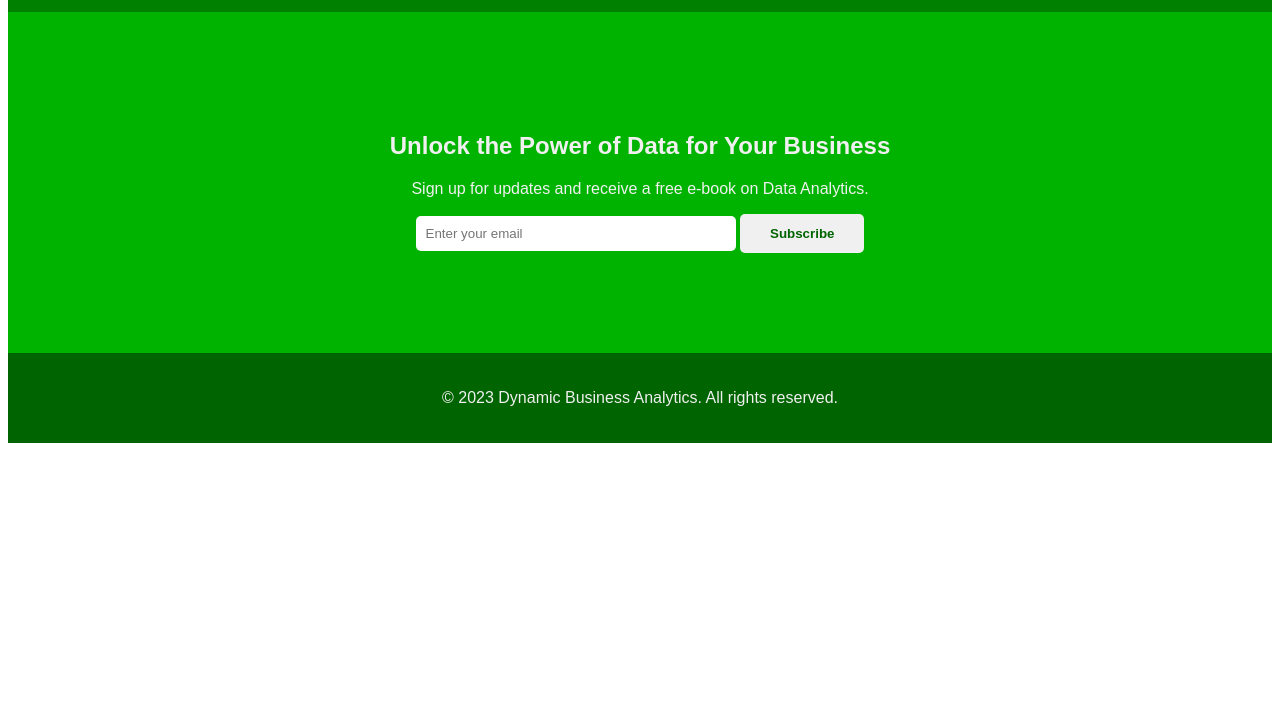
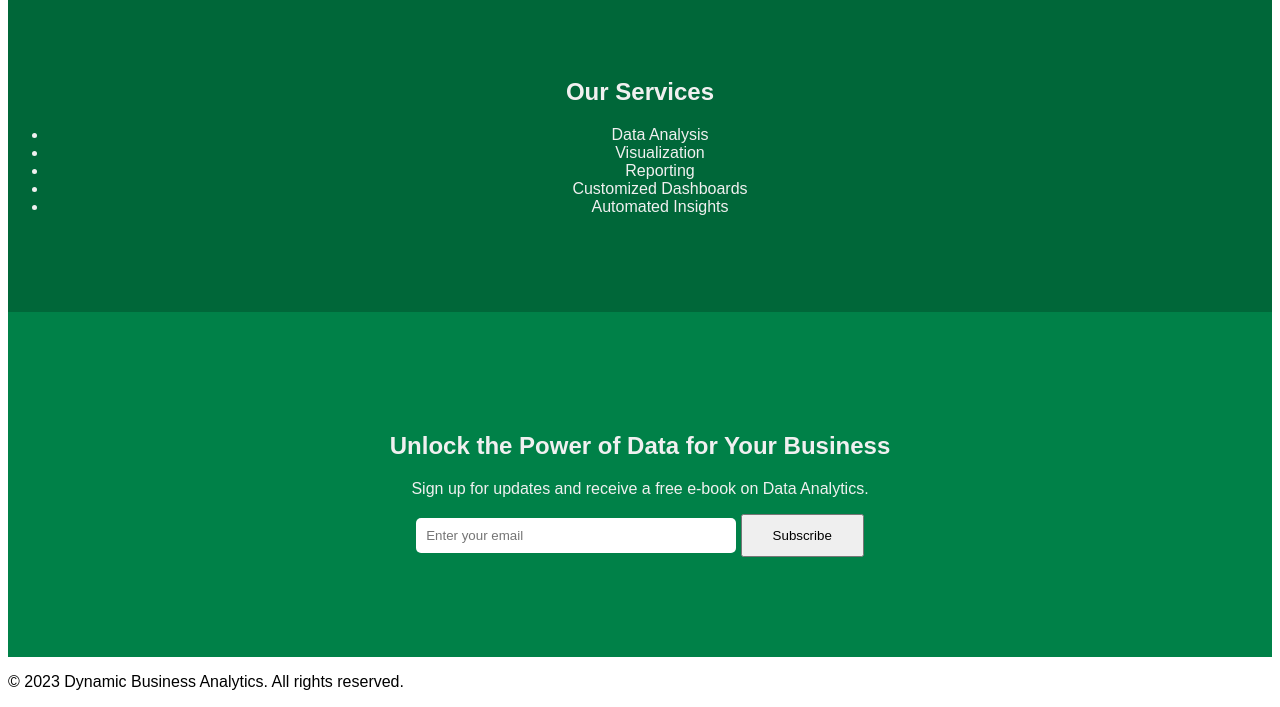
Before and after one commit to kevlaar15/dynamic_business_analytics, a plain HTML site: page index.html in a window 1280 px wide. Shown: the part 744-1451 px from the top of the page. Before the commit the page ends 1195 px from the top, so only its background shows below. Drawn offline with Linux system fonts and the light colour scheme.

Commit message:
Update style.css

```diff
--- a/style.css
+++ b/style.css
@@ -1,8 +1,8 @@
 /* Color Palette */
 :root {
-    --dark-green: #006400;
-    --medium-green: #008000;
-    --light-green: #00B300;
+    --dark-green: #00502D;
+    --medium-green: #006739;
+    --light-green: #008148;
     --off-white: #F0F0F0;
     --pure-white: #FFFFFF;
 }
@@ -15,7 +15,7 @@ body {
 /* Header Background */
 header {
     text-align: center;
-    padding: 150px 0;
+    padding: 300px 0; /* Update header padding for double height */
     background-image: url('Spark an Idea.png'); /* Update background image path */
     background-size: cover;
     background-color: var(--dark-green); /* Update background color */
@@ -48,24 +48,4 @@ header {
 
 .cta button {
     padding: 12px 30px;
-    background-color: var(--off-white); /* Update background color */
-    color: var(--dark-green); /* Update text color */
-    border: none;
-    border-radius: 5px;
-    font-weight: bold;
-    cursor: pointer;
-    transition: background-color 0.3s, color 0.3s;
-}
-
-.cta button:hover {
-    background-color: var(--dark-green); /* Update background color */
-    color: var(--off-white); /* Update text color */
-}
-
-/* Style the footer */
-footer {
-    text-align: center;
-    padding: 20px 0;
-    background-color: var(--dark-green); /* Update background color */
-    color: var(--off-white); /* Update text color */
-}
+    background-color: var
```
